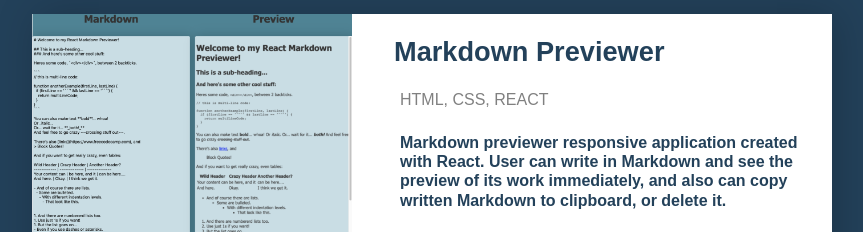
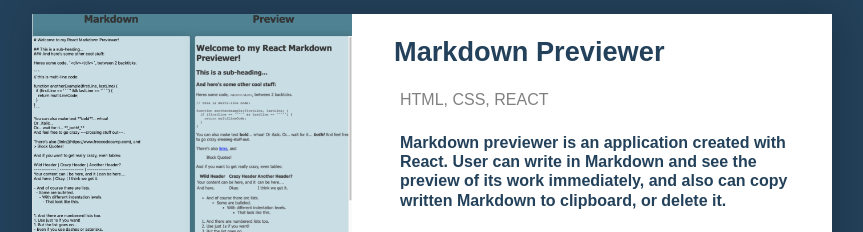
Before and after one commit to Ivilili/portfolio, a website: page index.html in a window 1280 px wide. Shown: the part 1520-1752 px from the top of the page, without its empty margins (208-1071 px from the left). Drawn offline with nearby package versions, Linux system fonts and the light colour scheme; a web font is replaced by a local one.

Commit message:
Update index.html

```diff
--- a/index.html
+++ b/index.html
@@ -92,7 +92,7 @@
                 <div class="description">
                 <h3> Markdown Previewer</h3>
                 <h4>HTML, CSS, REACT</h4>
-                <p>Markdown previewer responsive application created with React. User can write in Markdown and see the preview of its work immediately, and also can copy written Markdown to clipboard, or delete it.</p>
+                <p>Markdown previewer is an application created with React. User can write in Markdown and see the preview of its work immediately, and also can copy written Markdown to clipboard, or delete it.</p>
 
                 <a href="https://markdwpreview.netlify.com/" target="_blank" class="btn">
                     <i class="fa fa-eye"></i> Live
```
